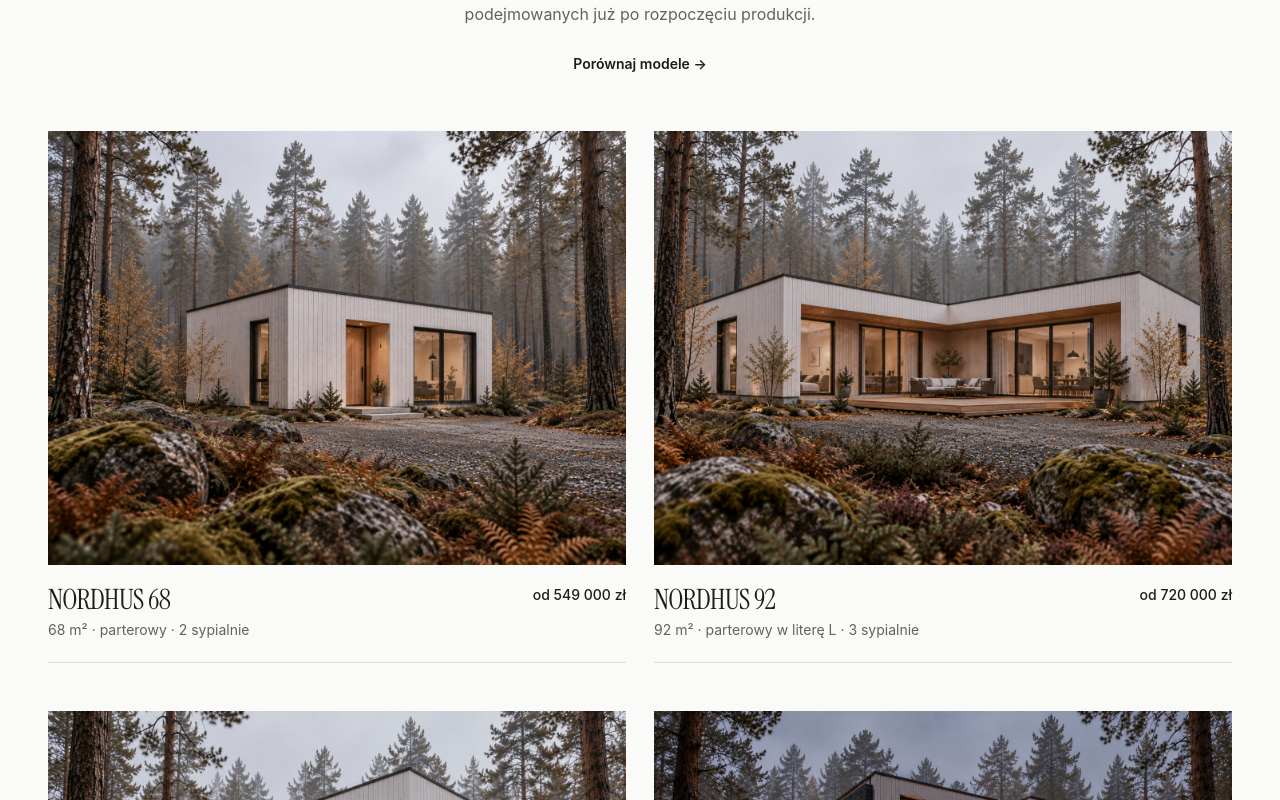
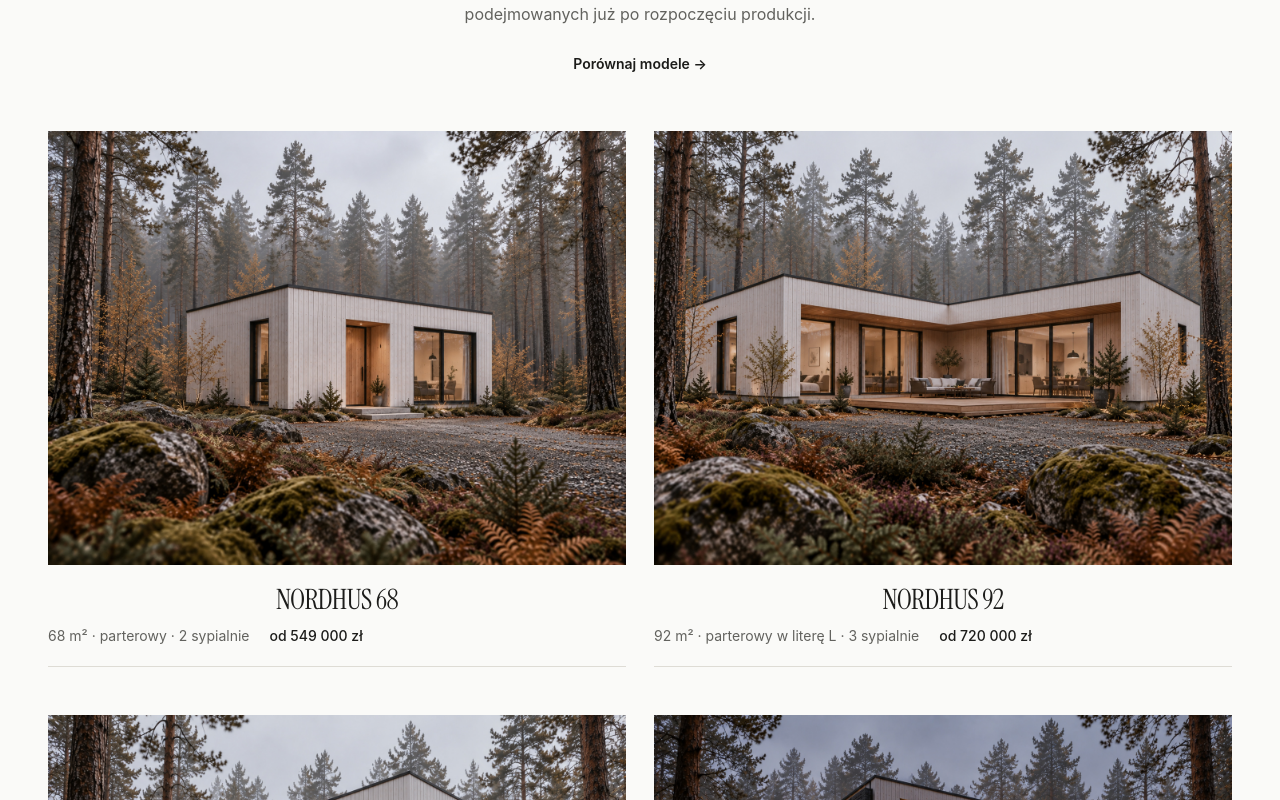
Before and after one commit to jakubskrzypiec/nordhus, a Next.js app: page / in a window 1280 px wide. Shown: the part 1140-1940 px from the top of the page. Built offline with nearby package versions, Linux system fonts and the light colour scheme; no server answers.

Commit message:
Temp: center model card headings

```diff
--- a/components/ModelCard.js
+++ b/components/ModelCard.js
@@ -1 +1,13 @@
-import Image from "next/image";import Link from "next/link";import {BLUR_DATA_URL} from "@/lib/image";export default function ModelCard({model}){return <article className="reveal group"><Link href={`/modele/${model.slug}`} className="focus-ring block"><div className="relative aspect-[4/3] overflow-hidden bg-[#e7e6e1]"><Image src={model.image} alt={`${model.name} — dom modułowy ${model.area} m²`} fill className="object-cover transition-transform duration-700 ease-[cubic-bezier(.22,1,.36,1)] group-hover:scale-[1.04]" sizes="(min-width: 768px) 50vw, 100vw" placeholder="blur" blurDataURL={BLUR_DATA_URL}/></div><div className="flex items-start justify-between gap-5 border-b border-[var(--line)] py-5"><div><h3 className="text-link w-fit text-xl font-medium">{model.name}</h3><p className="mt-1 text-sm leading-6 text-[var(--muted)]">{model.area} m² · {model.short}</p></div><p className="shrink-0 text-sm font-medium">{model.price}</p></div></Link></article>}
+import Image from "next/image";
+import Link from "next/link";
+import {BLUR_DATA_URL} from "@/lib/image";
+
+export default function ModelCard({model}){return <article className="reveal group">
+ <Link href={`/modele/${model.slug}`} className="focus-ring block">
+  <div className="relative aspect-[4/3] overflow-hidden bg-[#e7e6e1]"><Image src={model.image} alt={`${model.name} — dom modułowy ${model.area} m²`} fill className="object-cover transition-transform duration-700 ease-[cubic-bezier(.22,1,.36,1)] group-hover:scale-[1.04]" sizes="(min-width: 768px) 50vw, 100vw" placeholder="blur" blurDataURL={BLUR_DATA_URL}/></div>
+  <div className="border-b border-[var(--line)] py-5">
+   <h3 className="text-link mx-auto w-fit">{model.name}</h3>
+   <div className="mt-3 flex flex-wrap gap-x-5 gap-y-1 text-left text-sm text-[var(--muted)]"><span>{model.area} m² · {model.short}</span><span className="font-medium text-[var(--ink)]">{model.price}</span></div>
+  </div>
+ </Link>
+ </article>}
```
